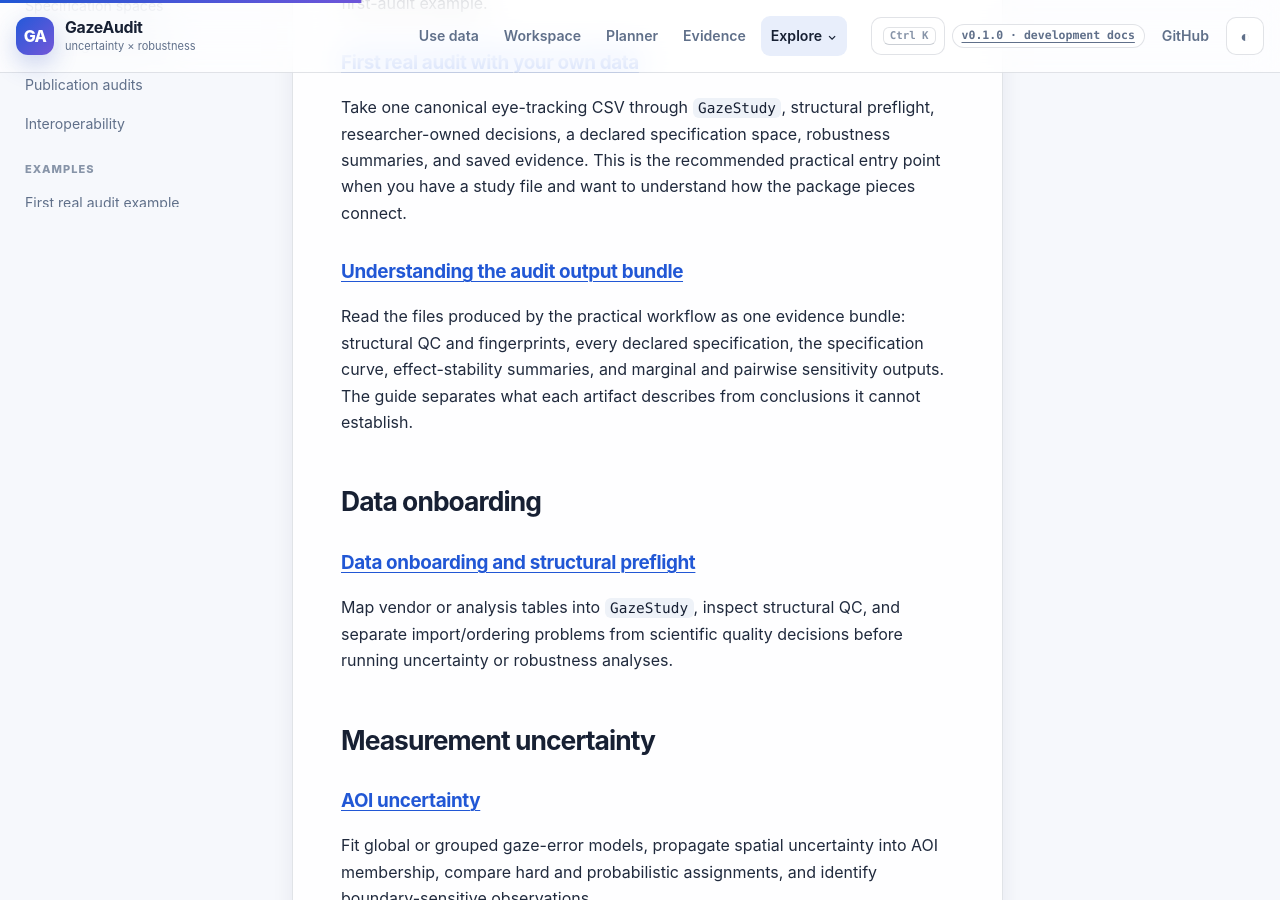
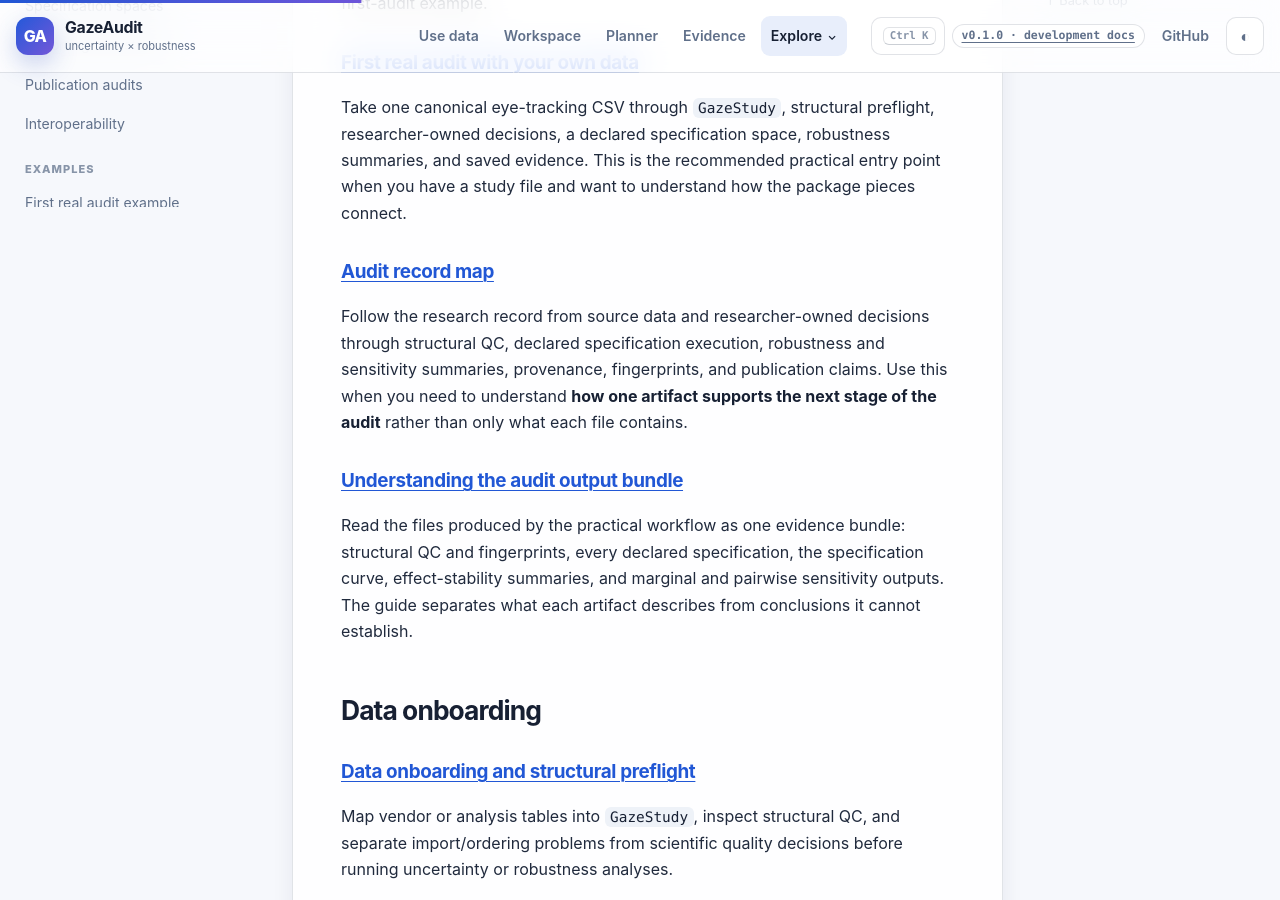
Before and after one commit to stefanosbalaskas/GazeAudit, a Jekyll site: the page built from docs/guides/index.md, in a window 1280 px wide and 900 px high, scrolled down 690 px. Built offline with Jekyll 4.4.1, drawn with Linux system fonts in a browser that asks for light colours.

Commit message:
docs: route guides through audit record map

```diff
--- a/docs/guides/index.md
+++ b/docs/guides/index.md
@@ -17,6 +17,10 @@ Set up a compact study directory that separates the canonical input table, analy
 ### [First real audit with your own data](first-real-audit/)
 
 Take one canonical eye-tracking CSV through `GazeStudy`, structural preflight, researcher-owned decisions, a declared specification space, robustness summaries, and saved evidence. This is the recommended practical entry point when you have a study file and want to understand how the package pieces connect.
+
+### [Audit record map](audit-record-map/)
+
+Follow the research record from source data and researcher-owned decisions through structural QC, declared specification execution, robustness and sensitivity summaries, provenance, fingerprints, and publication claims. Use this when you need to understand **how one artifact supports the next stage of the audit** rather than only what each file contains.
 
 ### [Understanding the audit output bundle](audit-output-bundle/)
 
```
